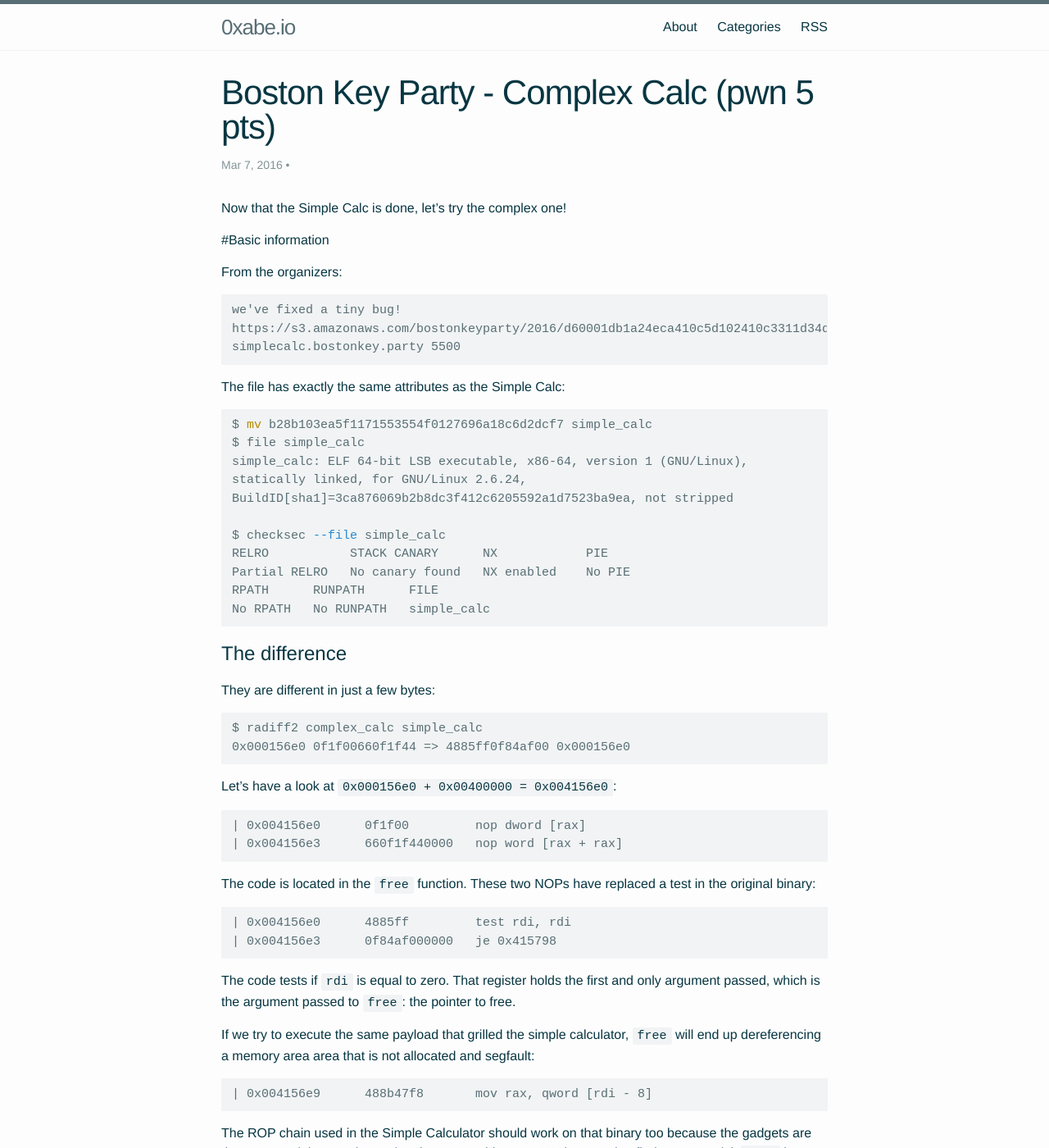
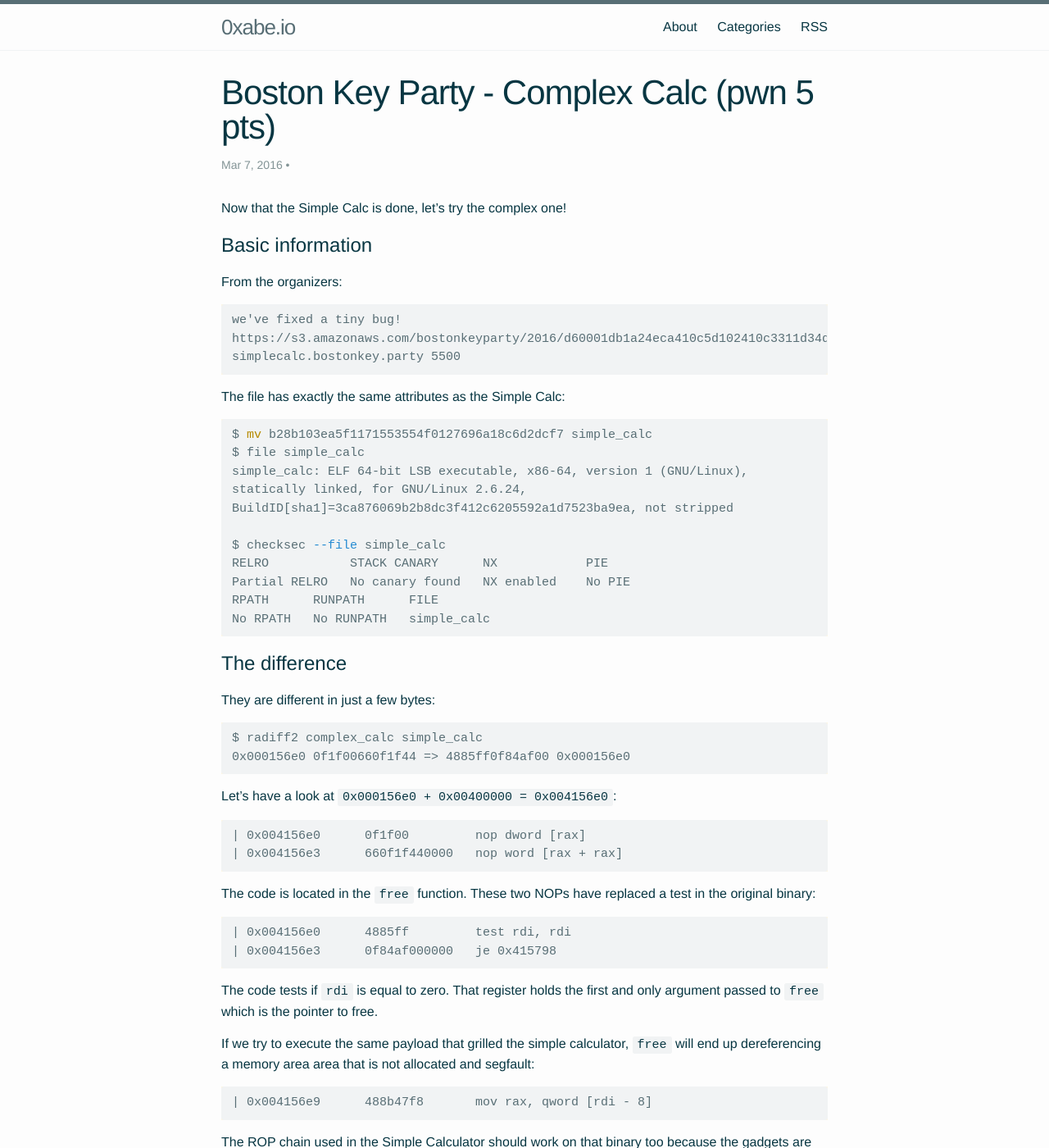
Before and after one commit to 0xabe-io/0xabe-io.github.io, a Jekyll site: the page built from _posts/2016-03-07-Boston-Key-Party-pwn-Complex-Calc.md, in a window 1280 px wide and 1400 px high. Shown: the whole window at 82% size. Built offline with Jekyll 4.4.1, drawn with Linux system fonts in a browser that asks for light colours; comment, search, counter and statistics services are not loaded.

Commit message:
Fixed typo

```diff
--- a/_posts/2016-03-07-Boston-Key-Party-pwn-Complex-Calc.md
+++ b/_posts/2016-03-07-Boston-Key-Party-pwn-Complex-Calc.md
@@ -7,7 +7,7 @@ categories: ctf exploit
 
 Now that the Simple Calc is done, let's try the complex one!
 
-#Basic information
+# Basic information
 
 From the organizers:
 {% highlight text %}
@@ -54,7 +54,7 @@ in the original binary:
 {% endhighlight %}
 
 The code tests if `rdi` is equal to zero. That register holds the first and
-only argument passed, which is the argument passed to `free`: the pointer to
+only argument passed to `free` which is the pointer to
 free.
 
 If we try to execute the same payload that grilled the simple calculator, `free`
```
